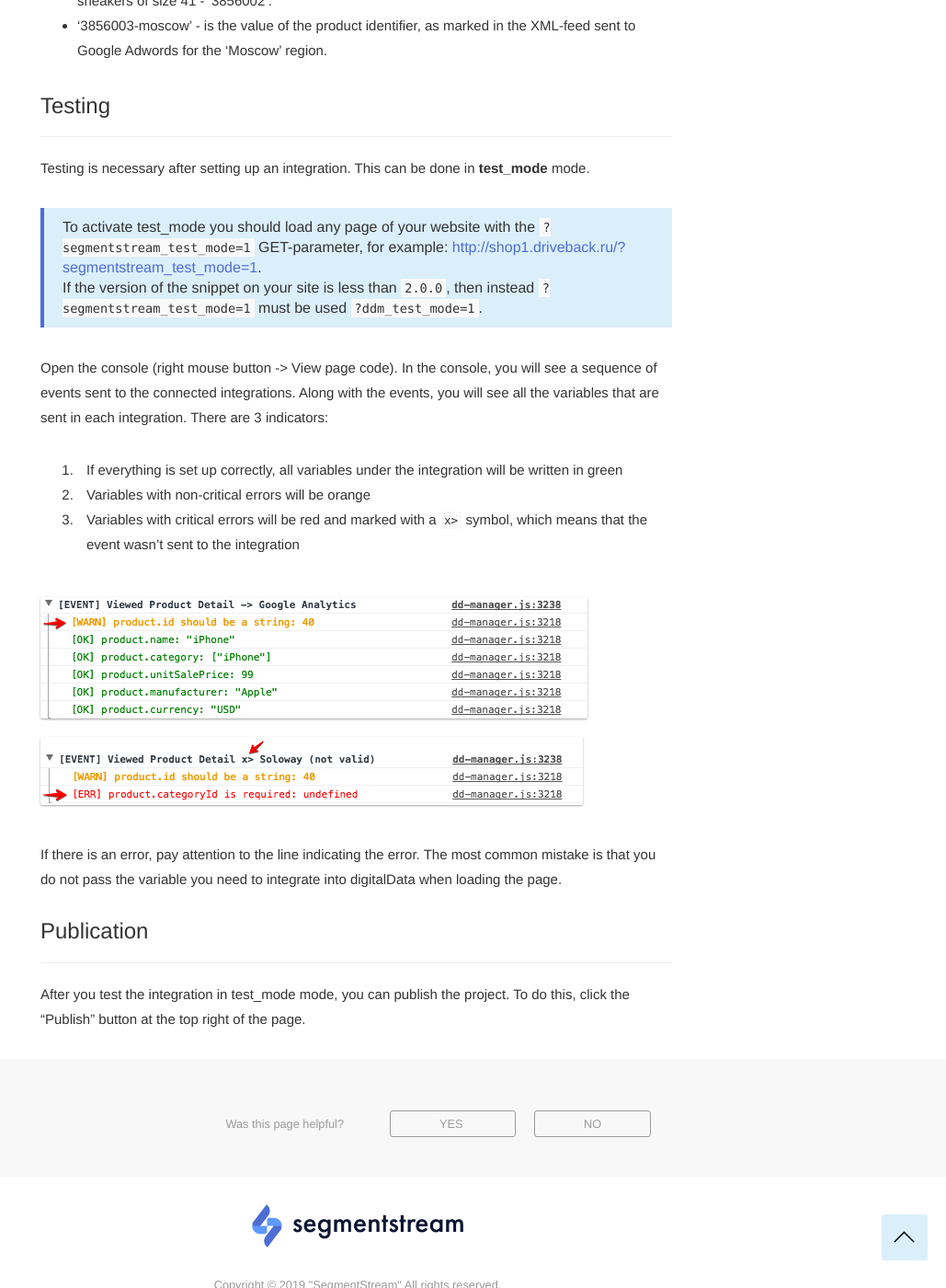
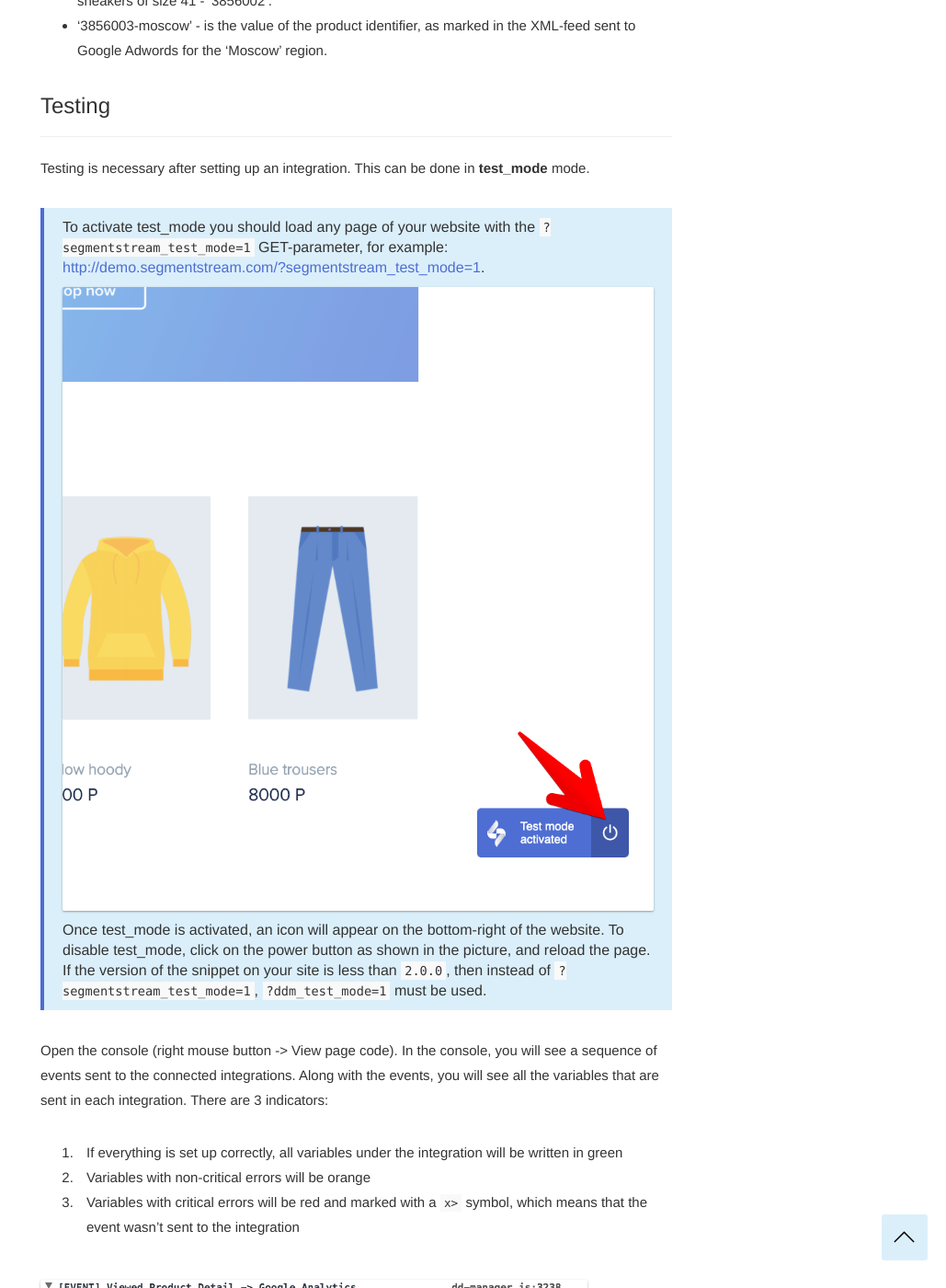
Before and after one commit to segmentstream-com/segmentstream-com.github.io, a Jekyll site: the page built from _docs/for-analyst/integrations.md, in a window 1280 px wide and 1400 px high, scrolled down 3765 px. Shown: the whole window at 92% size, without its empty margins (251-1280 px from the left). Built offline with Jekyll 4.4.1, drawn with Linux system fonts in a browser that asks for light colours; nearby versions of some CDN libraries.

Commit message:
updated test mode info

```diff
--- a/_docs/for-analyst/integrations.md
+++ b/_docs/for-analyst/integrations.md
@@ -61,8 +61,11 @@ If before in Google Adwords the following value of the productId variable would
 ------
 Testing is necessary after setting up an integration. This can be done in **test_mode** mode.
 
-> To activate test_mode you should load any page of your website with the `?segmentstream_test_mode=1` GET-parameter, for example: [http://shop1.driveback.ru/?segmentstream_test_mode=1](http://shop1.driveback.ru/?segmentstream_test_mode=1).
-<br>If the version of the snippet on your site is less than `2.0.0`, then instead `?segmentstream_test_mode=1` must be used `?ddm_test_mode=1`.
+> To activate test_mode you should load any page of your website with the `?segmentstream_test_mode=1` GET-parameter, for example: [http://demo.segmentstream.com/?segmentstream_test_mode=1](http://demo.segmentstream.com/?segmentstream_test_mode=1).
+> ![](/img/integrations.testmode.png)
+> Once test_mode is activated, an icon will appear on the bottom-right of the website.
+> To disable test_mode, click on the power button as shown in the picture, and reload the page.
+<br>If the version of the snippet on your site is less than `2.0.0`, then instead of `?segmentstream_test_mode=1`, `?ddm_test_mode=1` must be used.
 
 Open the console (right mouse button -> View page code). In the console, you will see a sequence of events sent to the connected integrations. Along with the events, you will see all the variables that are sent in each integration. There are 3 indicators:
 1. If everything is set up correctly, all variables under the integration will be written in green
```
Also changed, not shown: img/integrations.testmode.png (added).
